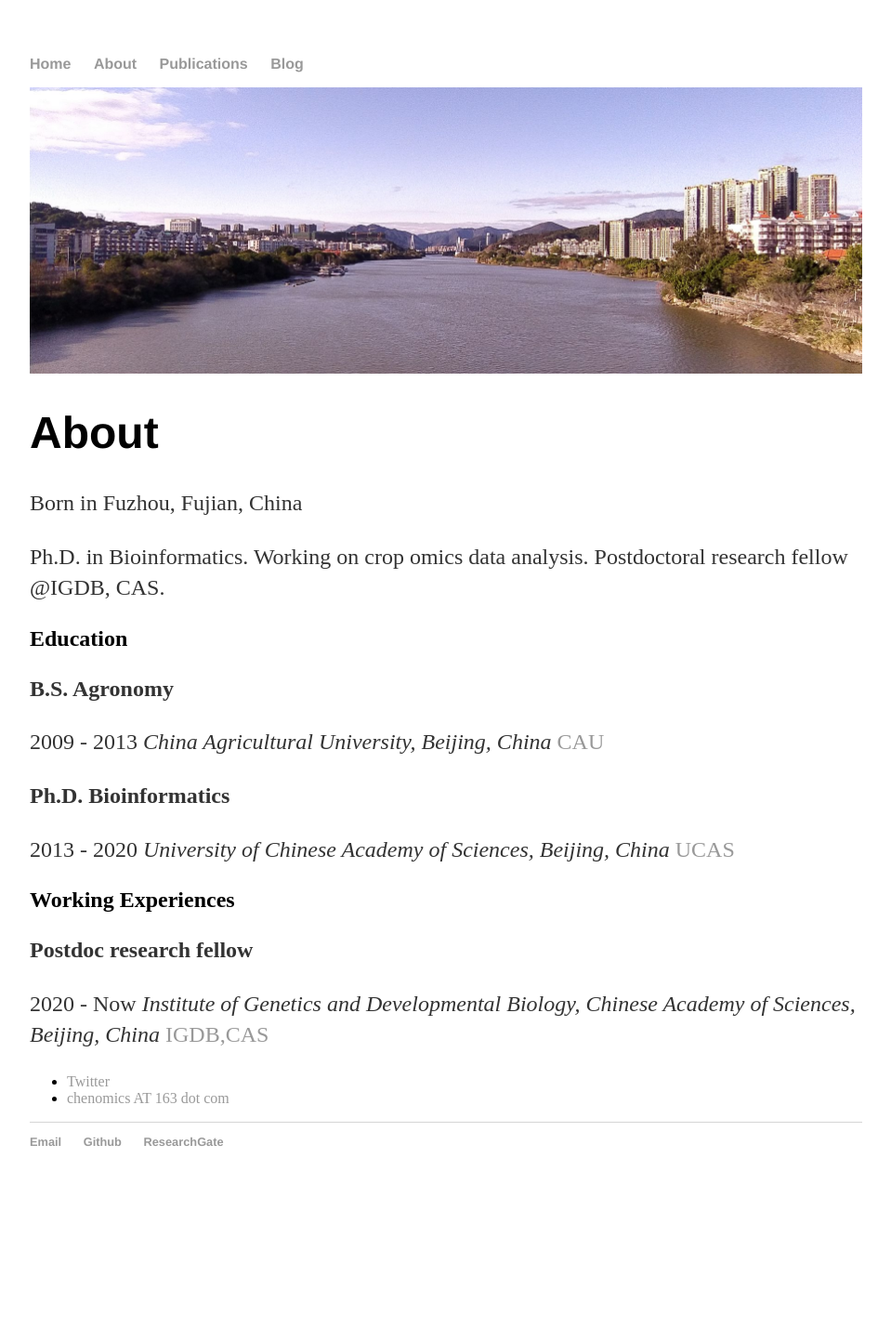
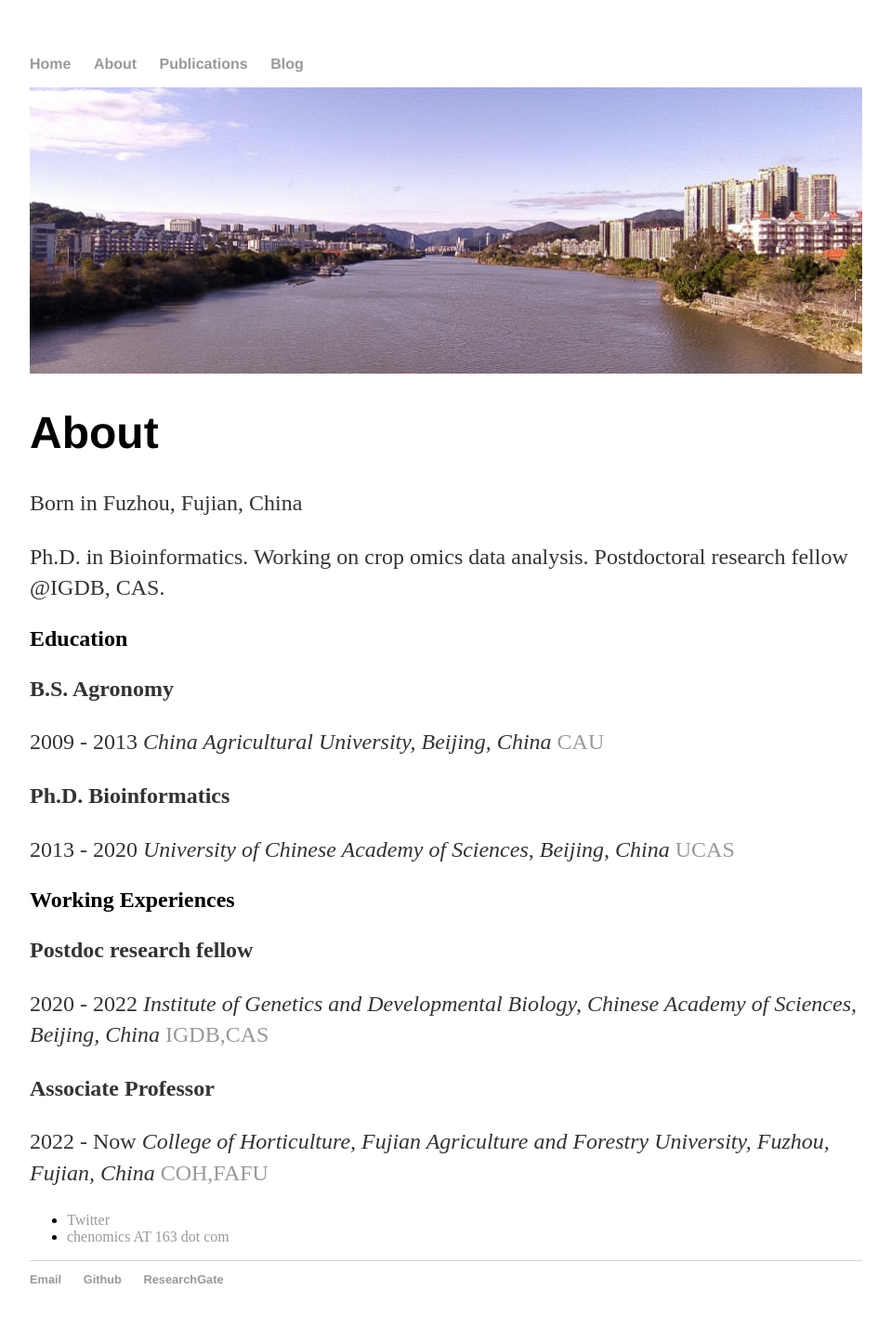
Before and after one commit to zhuochenbioinfo/zhuochenbioinfo.github.io, a Jekyll site: the page built from about/index.html, in a window 1280 px wide. Shown: the whole page at 93% size, without its empty margins (160-1119 px from the left). Built offline with Jekyll 4.4.1, drawn with Linux system fonts in a browser that asks for light colours; before the commit the page ends 1296 px from its top, so only the background shows below that.

Commit message:
Update index.html

```diff
--- a/about/index.html
+++ b/about/index.html
@@ -16,8 +16,11 @@ title: About Zhuo CHEN
 					<a href="https://www.ucas.ac.cn/" target="_blank">UCAS</a>
 			<h2>Working Experiences</h2>
 				<p> <strong>Postdoc research fellow</strong>
-				<p> 2020 - Now <em>Institute of Genetics and Developmental Biology, Chinese Academy of Sciences, Beijing, China</em>
+				<p> 2020 - 2022 <em>Institute of Genetics and Developmental Biology, Chinese Academy of Sciences, Beijing, China</em>
 					<a href="http://www.genetics.ac.cn/" target="_blank">IGDB,CAS</a>
+				<p> <strong>Associate Professor</strong>
+				<p> 2022 - Now <em>College of Horticulture, Fujian Agriculture and Forestry University, Fuzhou, Fujian, China</em>
+					<a href="https://yyxy.fafu.edu.cn/main.htm" target="_blank">COH,FAFU</a>
 			<ul class="contacts">
 				<li><a href="https://twitter.com/chen_omics" target="_blank">Twitter</a></li>
 				<li><a href="mailto:chenomics@163.com">chenomics AT 163 dot com</a></li>
```
